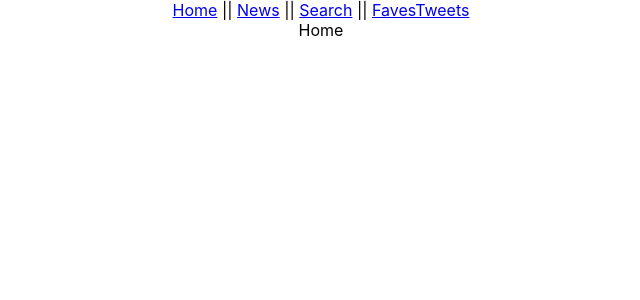
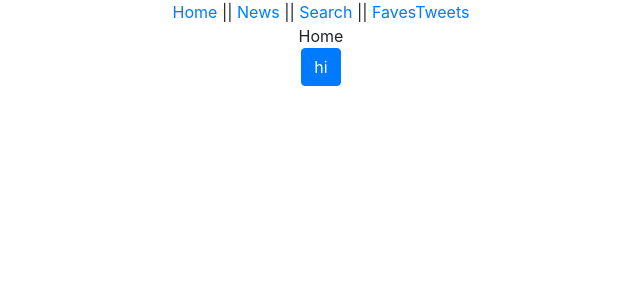
Before and after one commit to ashwagzabani/Mini-Twitter, a React (Create React App) app in the folder mini-twitter/: page / in a window 1280 px wide. Shown: the top 300 px of the page, without its empty margins (319-959 px from the left). Built offline with nearby package versions, Linux system fonts and the light colour scheme.

Commit message:
install and add bootstrap import to index.js

```diff
--- a/mini-twitter/package.json
+++ b/mini-twitter/package.json
@@ -6,7 +6,9 @@
     "@testing-library/jest-dom": "^5.11.8",
     "@testing-library/react": "^11.2.3",
     "@testing-library/user-event": "^12.6.0",
+    "bootstrap": "^4.5.3",
     "react": "^17.0.1",
+    "react-bootstrap": "^1.4.3",
     "react-dom": "^17.0.1",
     "react-router-dom": "^5.2.0",
     "react-scripts": "4.0.1",
--- a/mini-twitter/src/App.js
+++ b/mini-twitter/src/App.js
@@ -10,6 +10,7 @@
 import News from './components/News';
 import Search from './components/Search';
 import FavesTweets from './components/Faves-tweets';
+
 
 
 class App extends Component {
@@ -26,6 +27,7 @@
           <Route path='/news' component={News} />
           <Route path='/search' component={Search} />
           <Route path='/favesTweets' component={FavesTweets} />
+          <button className="btn btn-primary">hi</button>
         </div>
       </Router>
     );
--- a/mini-twitter/src/index.js
+++ b/mini-twitter/src/index.js
@@ -3,6 +3,7 @@
 import './index.css';
 import App from './App';
 import reportWebVitals from './reportWebVitals';
+import '../node_modules/bootstrap/dist/css/bootstrap.min.css'
 
 ReactDOM.render(
   <React.StrictMode>
```
Also changed, not shown: 2 other files (tests, documents, lock files or other folders). Lines whose indentation alone changed are shown as unchanged.
